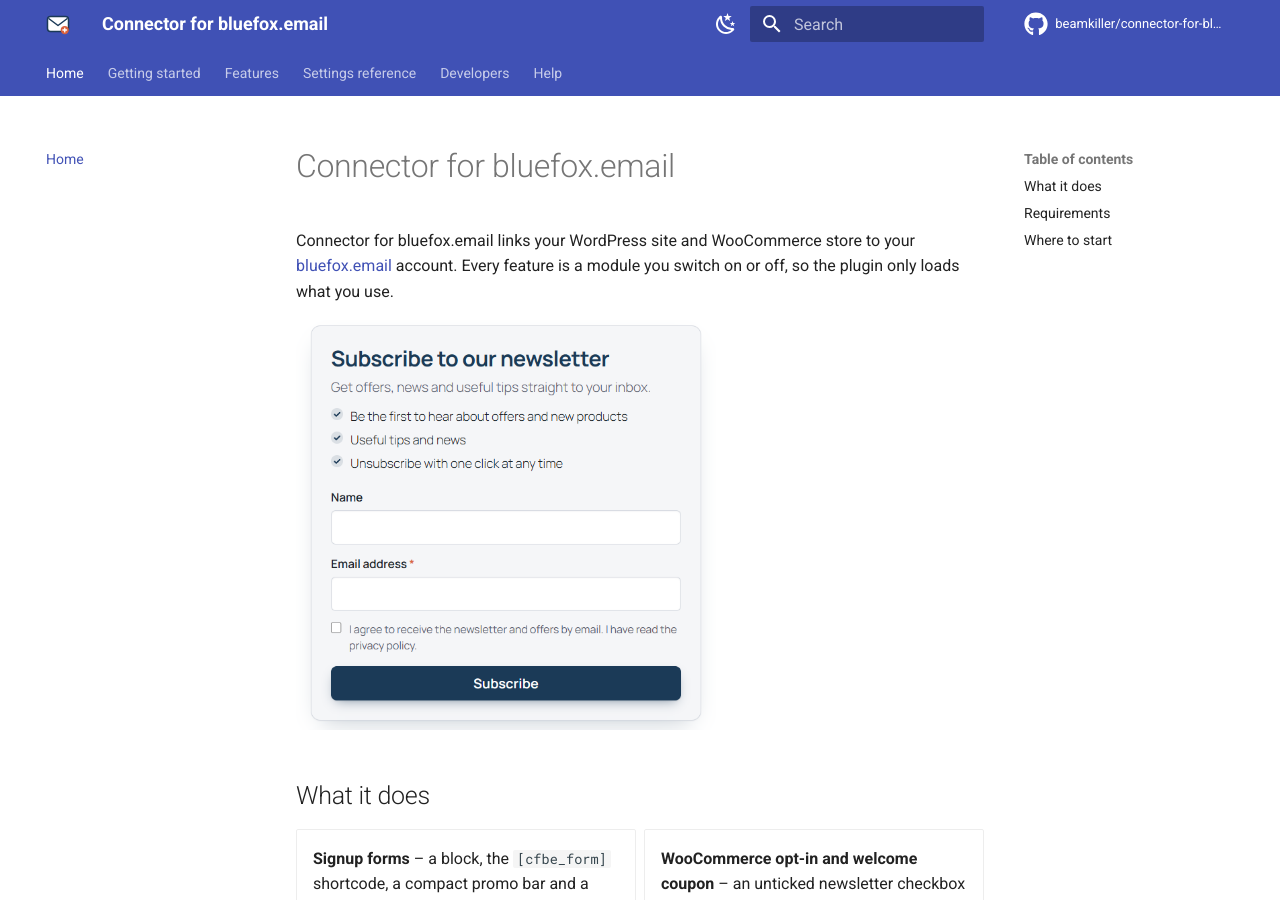
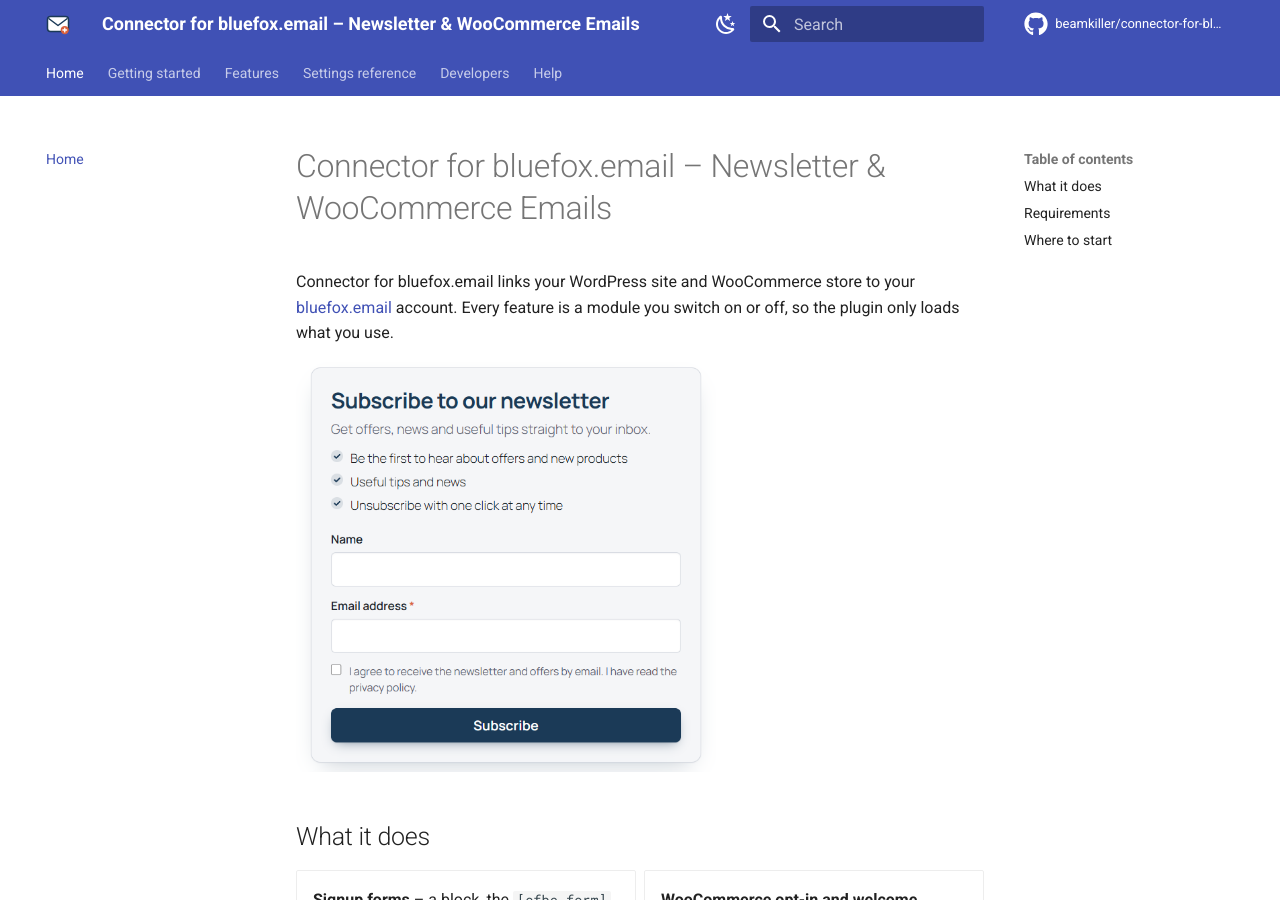
Before and after one commit to beamkiller/connector-for-bluefox-email, an MkDocs documentation site: the page built from docs/index.md, in a window 1280 px wide and 900 px high. Built offline with MkDocs 1.6.1 and Material for MkDocs 9.7.7, drawn with Linux system fonts in a browser that asks for light colours; comment, search, counter and statistics services are not loaded.

Commit message:
Display name: Connector for bluefox.email – Newsletter & WooCommerce Emails
Co-Authored-By: Claude Opus 5.5 <noreply@anthropic.com>

```diff
--- a/docs/index.md
+++ b/docs/index.md
@@ -1,4 +1,4 @@
-# Connector for bluefox.email
+# Connector for bluefox.email – Newsletter & WooCommerce Emails
 
 Connector for bluefox.email links your WordPress site and WooCommerce store to your [bluefox.email](https://bluefox.email) account. Every feature is a module you switch on or off, so the plugin only loads what you use.
 
--- a/mkdocs.yml
+++ b/mkdocs.yml
@@ -1,4 +1,4 @@
-site_name: Connector for bluefox.email
+site_name: Connector for bluefox.email – Newsletter & WooCommerce Emails
 site_description: Documentation of the Connector for bluefox.email WordPress plugin – signup forms with double opt-in, WooCommerce opt-in and coupons, contact sync and email delivery.
 site_author: Peter Kulcsár - KREMONT s.r.o.
 site_url: https://beamkiller.github.io/connector-for-bluefox-email/
```
Also changed, not shown: README.md (+1 -1 lines), readme.txt, 5 other files.
